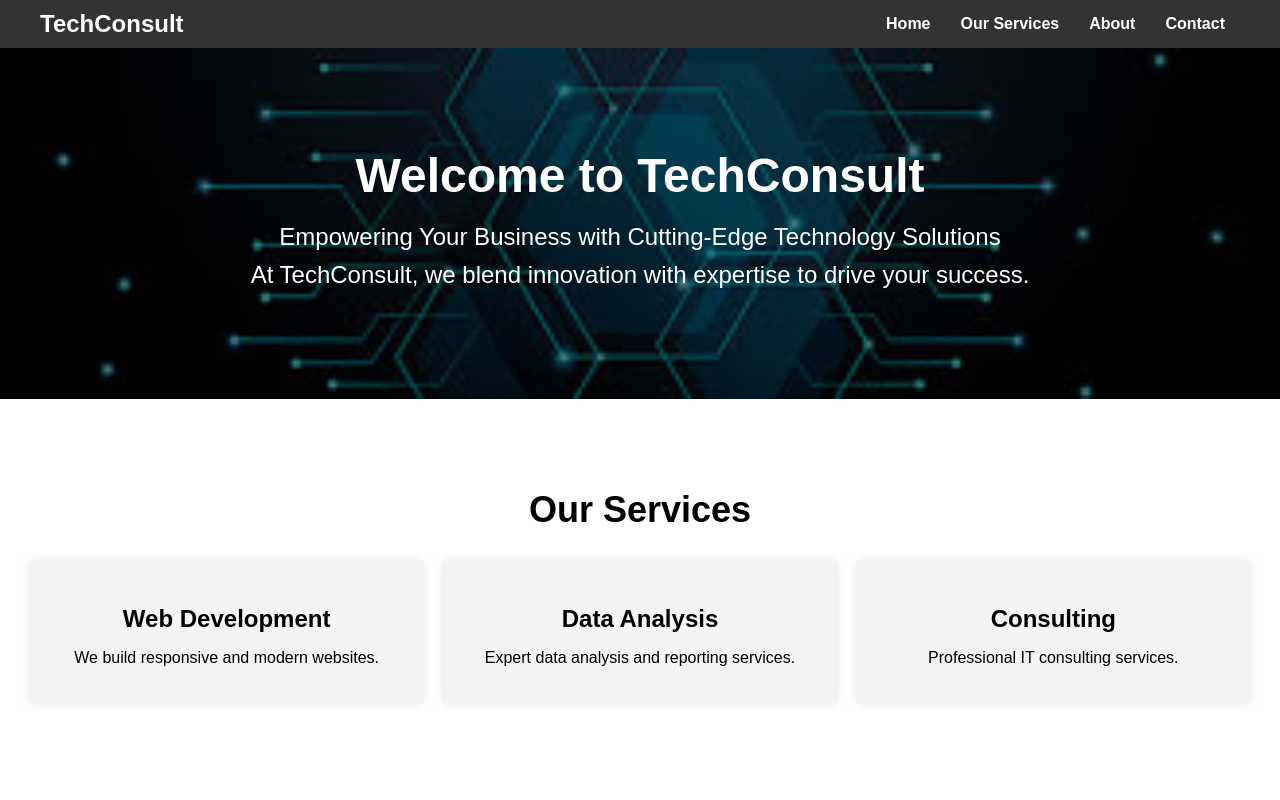
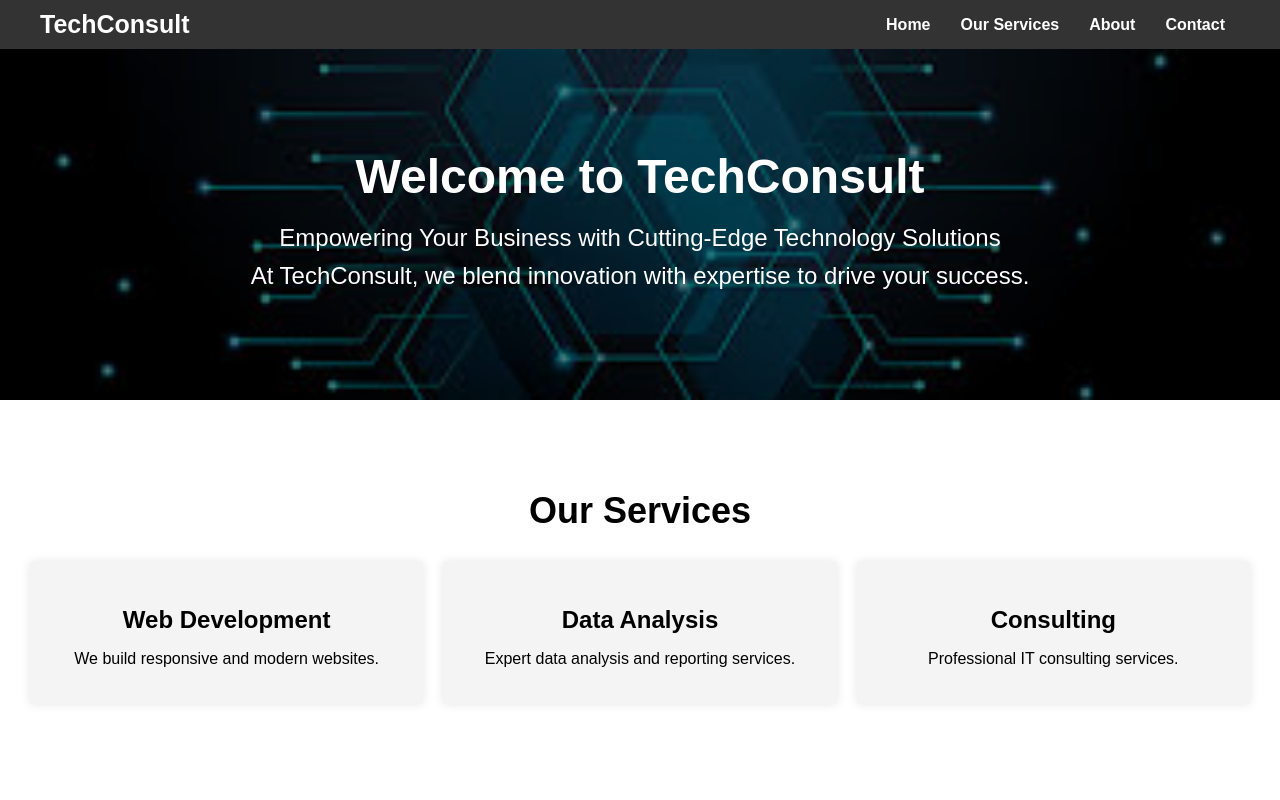
Before and after one commit to StephenLegacy/AWS-Project-Website, a plain HTML site: page index.html in a window 1280 px wide. Shown: the top 800 px of the page. Drawn offline with Linux system fonts and the light colour scheme.

Commit message:
Update styles.css

```diff
--- a/styles.css
+++ b/styles.css
@@ -18,11 +18,11 @@ nav {
     align-items: center;
     max-width: 1200px;
     margin: 0 auto;
-    padding: 0 20px;
+    padding: 0 22px;
 }
 
 nav .logo {
-    font-size: 24px;
+    font-size: 25px;
     font-weight: bold;
 }
 
@@ -158,7 +158,7 @@ section h2 {
 }
 
 form {
-    max-width: 600px;
+    max-width: 601px;
     margin: 0 auto;
     text-align: left;
 }
```
